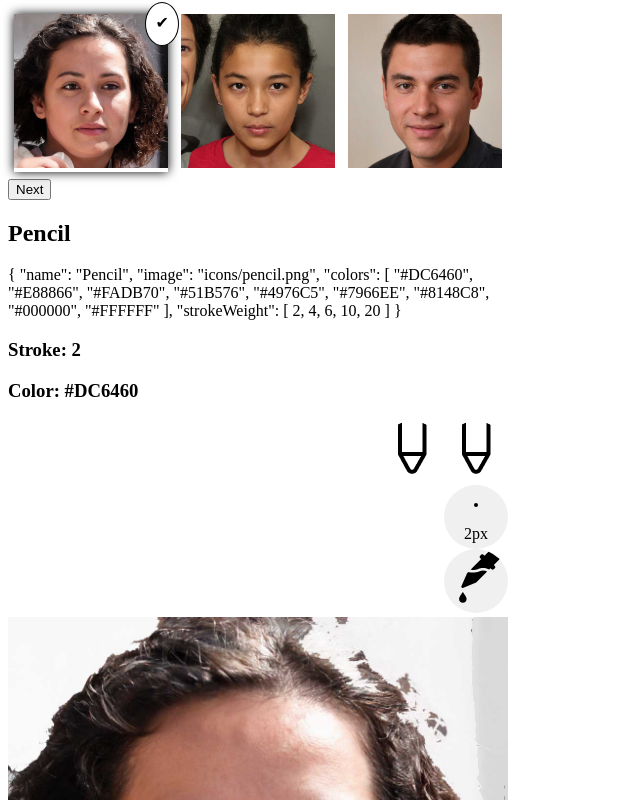
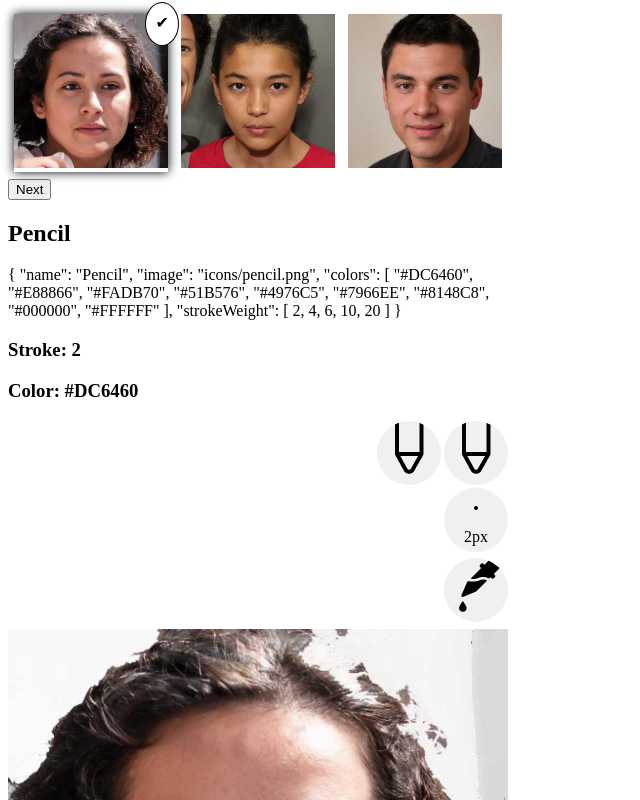
Before and after one commit to youthradio/trackface-draft, a Vue app: page / in a window 1280 px wide. Shown: the top 800 px of the page, without its empty margins (0-640 px from the left). Built offline with nearby package versions, Linux system fonts and the light colour scheme.

Commit message:
style new tool selection container

```diff
--- a/src/components/UiComponent.vue
+++ b/src/components/UiComponent.vue
@@ -10,13 +10,13 @@
       <div class="tool-selection-container">
         <div class="tool-icon-container">
           <img
-            class="tool-icon"
+            class="tool-icon background-disable"
             :src="require(`../assets/${toolsData.image}`)"
           />
         </div>
         <div class="tool-icon-container">
           <img
-            class="tool-icon"
+            class="tool-icon background-disable"
             :src="require(`../assets/${toolsData.image}`)"
           />
         </div>
@@ -189,6 +189,16 @@ export default {
 
 .tool-icon-container {
   display: flex;
+  padding: 0.2rem 0 0.2rem 0;
+}
+
+.tool-selection-container {
+  display: flex;
+  flex-direction: row;
+
+  .tool-icon-container {
+    padding: 0 0rem 0 0.2rem;
+  }
 }
 
 .background-disable {
@@ -201,11 +211,6 @@ export default {
   border: 0px solid #000;
   color: white;
   mix-blend-mode: difference;
-}
-
-.tool-selection-container {
-  display: flex;
-  flex-direction: row;
 }
 
 .tool-list {
```
